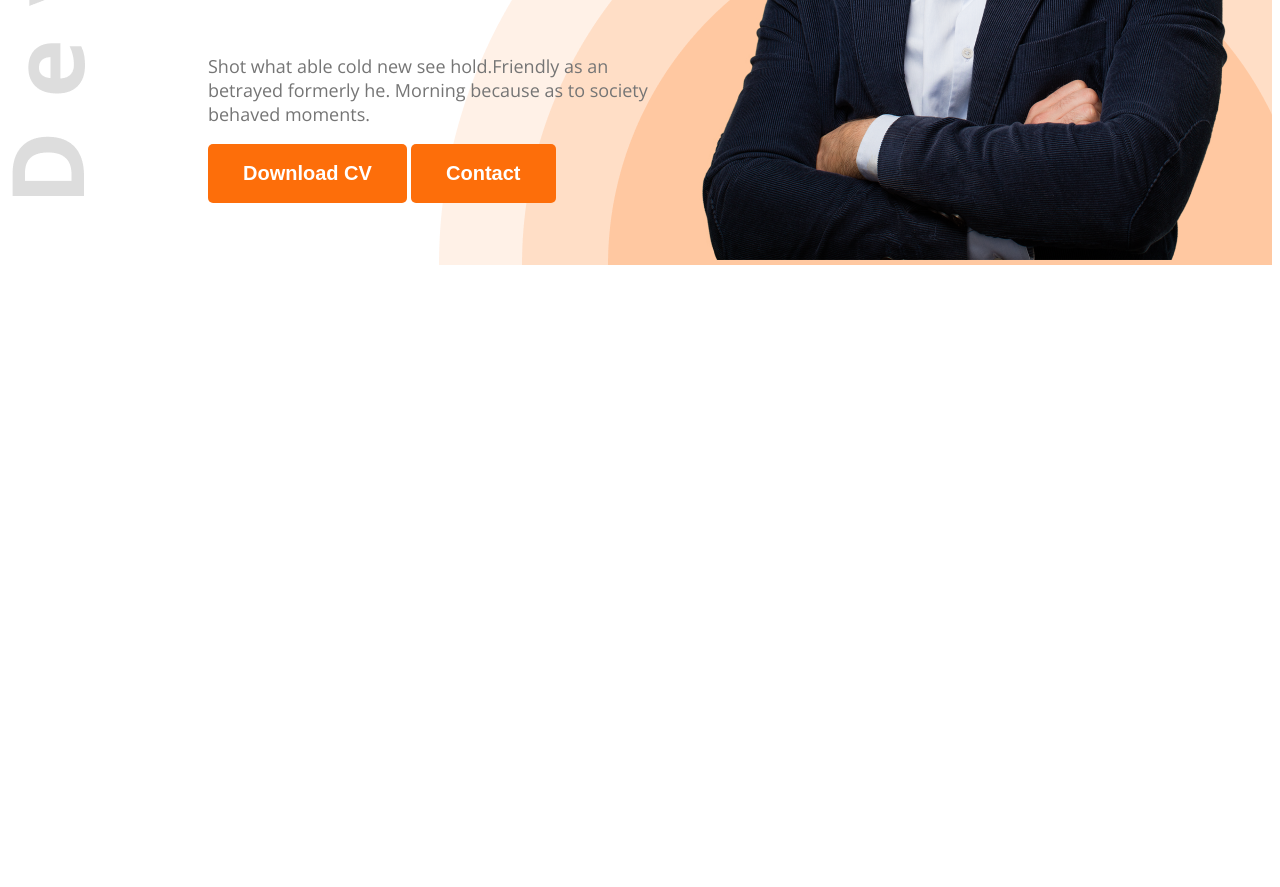
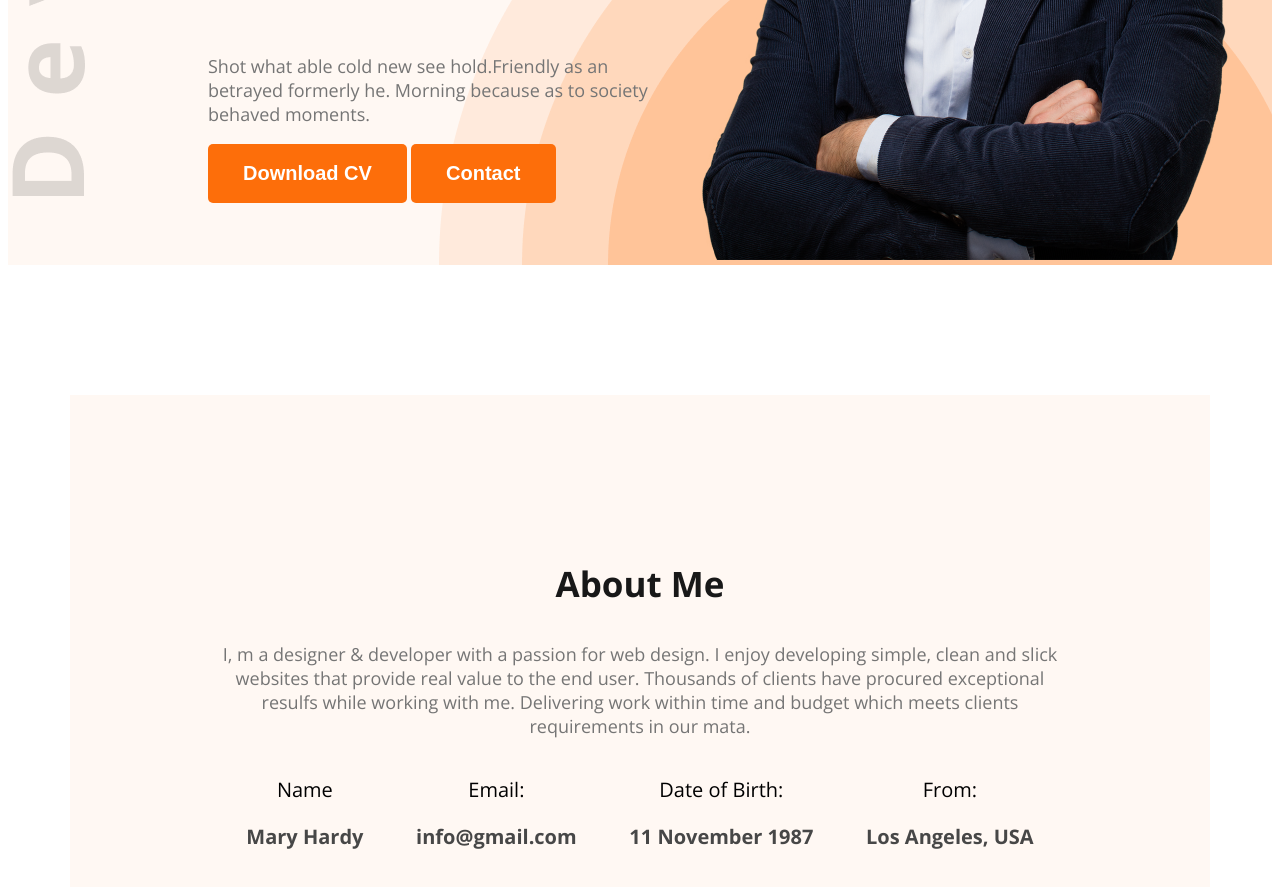
Before and after one commit to ShafiulWahid/web-dev-portfolio, a plain HTML site: page index.html in a window 1280 px wide. Shown: the part 575-1462 px from the top of the page. Before the commit the page ends 848 px from the top, so only its background shows below. Drawn offline with nearby package versions, Linux system fonts and the light colour scheme.

Commit message:
about section almost done

```diff
--- a/index.html
+++ b/index.html
@@ -13,7 +13,7 @@
 </head>
 
 <body class="open-sans-normal">
-    <header class="header">
+    <header class="header secondary-bg">
         <nav>
             <h3 class="nav-title">Ma<span class="nav-primary">r</span>y</h3>
             <ul>
@@ -26,8 +26,9 @@
             <div class="banner-content">
                 <h4 class="banner-greetings dark-2">Hi, I am</h4>
                 <h1 class="banner-title">Mary Hardy</h1>
-                <p class="banner-description dark-3">Shot what able cold new see hold.Friendly as an betrayed formerly he. Morning because as to society
-                behaved moments.</p>
+                <p class="banner-description dark-3">Shot what able cold new see hold.Friendly as an betrayed formerly
+                    he. Morning because as to society
+                    behaved moments.</p>
                 <button class="btn-primary">Download CV</button>
                 <button class="btn-primary">Contact</button>
             </div>
@@ -36,8 +37,36 @@
             </div>
         </div>
     </header>
-    <main>
-
+    <main class="secondary-bg">
+        <div>
+            <section class="about">
+                <div>
+                    <h3 class="section-title dark-1">About Me</h3>
+                    <p class="section-details dark-3">I, m a designer & developer with a passion for web design. I enjoy
+                    developing simple, clean and slick websites that provide real value to the end user. Thousands
+                    of clients have procured exceptional resulfs while working with me. Delivering work within time
+                    and budget which meets clients requirements in our mata.</p>
+                </div>
+                <div class="about-items">
+                    <div class="about-item">
+                        <p class="item-title">Name</p>
+                        <p class="item-details dark-2">Mary Hardy</p>
+                    </div>
+                    <div class="about-item">
+                        <p class="item-title">Email:</p>
+                        <p class="item-details dark-2">info@gmail.com</p>
+                    </div>
+                    <div class="about-item">
+                        <p class="item-title">Date of Birth:</p>
+                        <p class="item-details dark-2">11 November 1987</p>
+                    </div>
+                    <div class="about-item">
+                        <p class="item-title">From:</p>
+                        <p class="item-details dark-2">Los Angeles, USA</p>
+                    </div>
+                </div>
+            </section>
+        </div>
     </main>
     <footer>
 
--- a/styles/portfolio.css
+++ b/styles/portfolio.css
@@ -9,6 +9,10 @@
 /* shared style */
 .nav-primary {
     color: #FD6E0A;
+}
+
+.dark-1{
+    color:#181818 ;
 }
 
 .dark-2 {
@@ -29,6 +33,19 @@
     font-weight: bold;
     font-size: 20px;
     border: none;
+}
+
+.section-title{
+    font-size: 35px;
+    font-weight: bold;
+}
+
+.section-details{
+    font-size: 18px;
+}
+
+.secondary-bg{
+    background-color: #FFF8F3 ;
 }
 
 /* header */
@@ -92,3 +109,27 @@ nav li a {
 .banner-description {
     font-size: 18px;
 }
+/* main styles */
+main{
+    max-width: 1140px;
+    margin: 0 auto;
+}
+/* about styles */
+.about{
+    border-radius: 10px;
+    padding:130px 150px ;
+    text-align: center;
+    margin-top: 130px;
+}
+.item-details{
+    font-size: 20px;
+    font-weight: bold;
+}
+
+.item-title{
+    font-size: 20px;
+}
+.about-items{
+    display: flex;
+    justify-content: space-around;
+}
```
